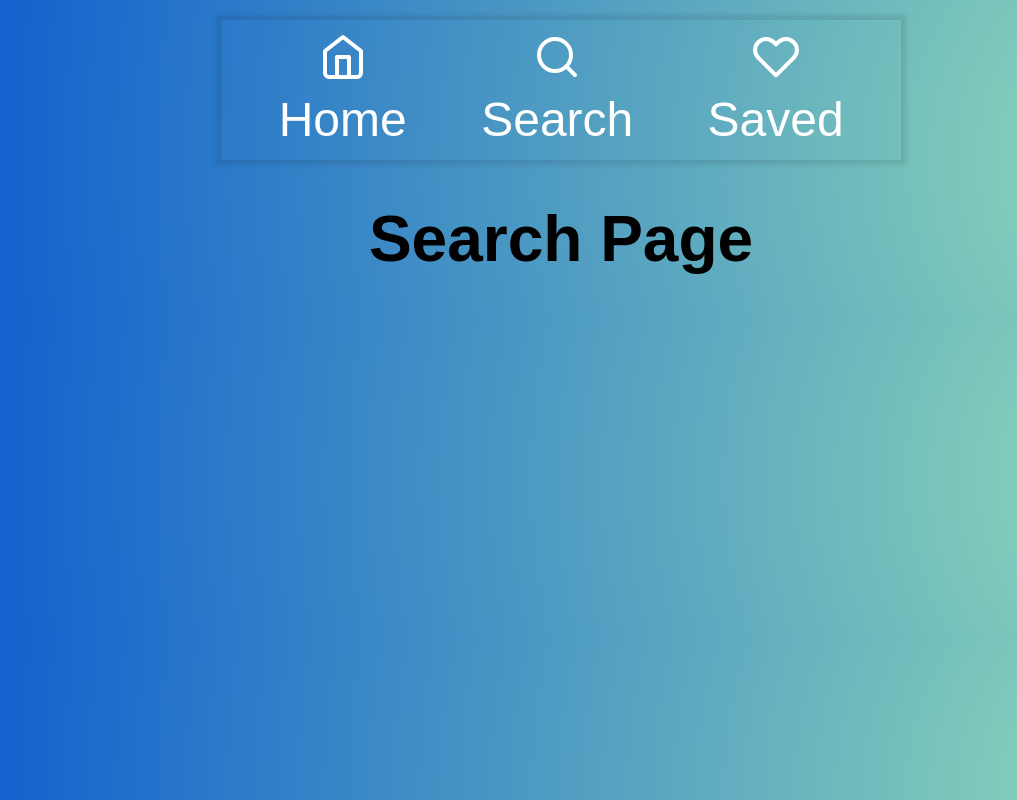
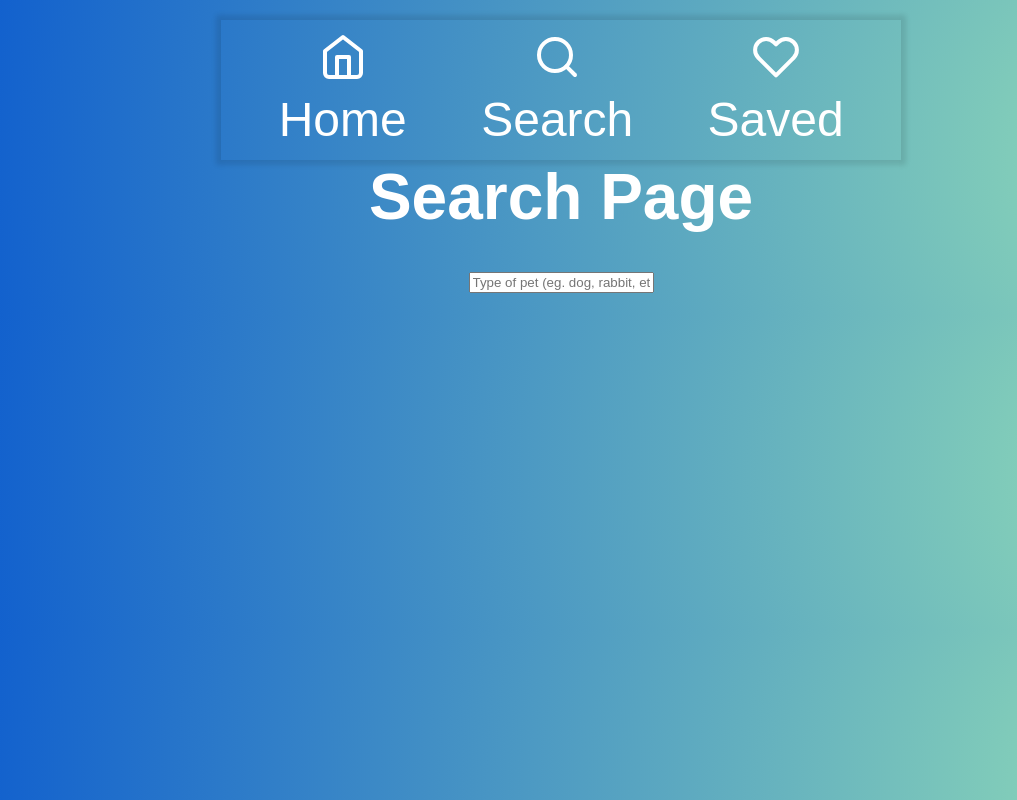
Before and after one commit to AroopBiswal/AdoptAPet, a React (Create React App) app in the folder my-app/: page /saved in a window 1280 px wide. Shown: the whole page, without its empty margins (79-1096 px from the left). Built offline with nearby package versions, Linux system fonts and the light colour scheme.

Commit message:
minor changes

```diff
--- a/my-app/src/pages/searchPage/searchPage.css
+++ b/my-app/src/pages/searchPage/searchPage.css
@@ -0,0 +1,21 @@
+.searchTitle {
+    text-align: center;
+    padding-top: auto;
+    padding-bottom: 3vh;
+    color: white;
+    font-weight: bold;
+    font-size: 2em;
+}
+
+.searchInput {
+    width: 50vw;
+    height: 5vh;
+    margin: auto;
+    border-radius: 5px;
+    border: none;
+    padding-left: 1vw;
+    font-size: 1.5em;
+    font-weight: bold;
+    color: white;
+    background-color: rgba(0, 0, 0, 0.5);
+}
--- a/my-app/src/pages/searchPage/searchPage.jsx
+++ b/my-app/src/pages/searchPage/searchPage.jsx
@@ -16,7 +16,10 @@ export default class SearchPage extends React.Component {
     render() {
         return (
         <div className="searchPage">
-            <h1> Search Page </h1>
+            <div className="searchTitle"> Search Page </div>
+            <div className="searchArea">
+                <input type="text" placeholder="Type of pet (eg. dog, rabbit, etc.)" />
+            </div>
         </div>
         );
     }
```
